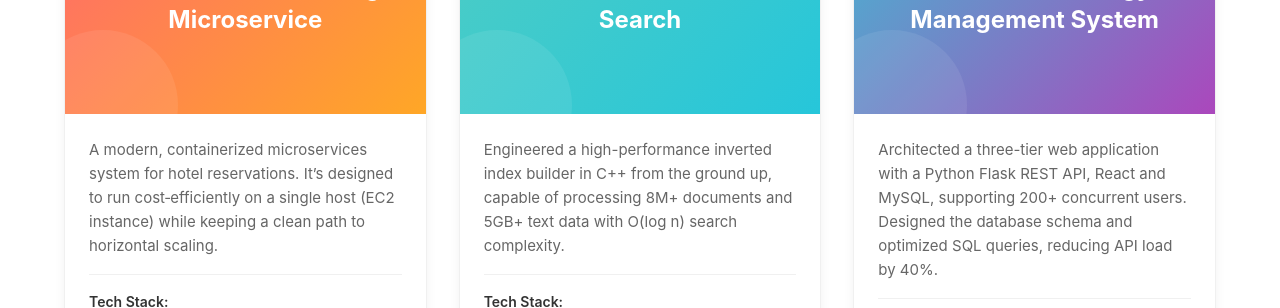
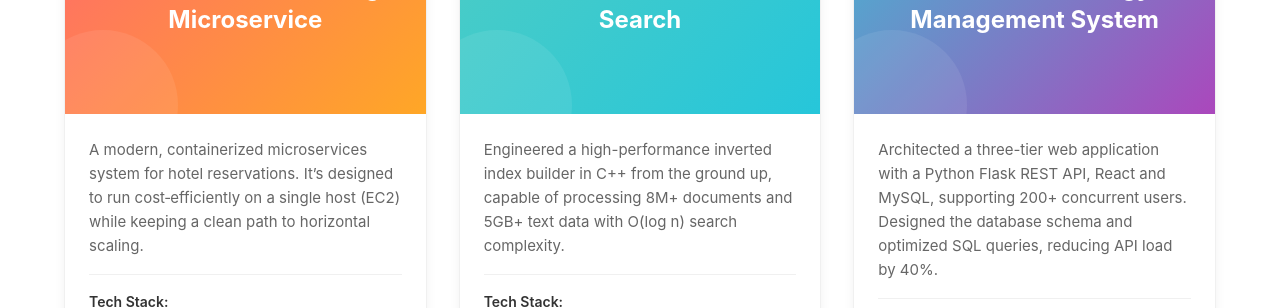
Before and after one commit to YZCUS/developer_portfolio, a React (Vite) app: page / in a window 1280 px wide. Shown: the part 3440-3748 px from the top of the page. Built offline with nearby package versions, Linux system fonts and the light colour scheme.

Commit message:
update hotel-booking-project description

```diff
--- a/src/data/projects.js
+++ b/src/data/projects.js
@@ -1,7 +1,7 @@
 export const projects = [
     {
         title: 'Scalable Hotel Booking Microservice',
-        description: 'A modern, containerized microservices system for hotel reservations. It’s designed to run cost‑efficiently on a single host (EC2 instance) while keeping a clean path to horizontal scaling.',
+        description: 'A modern, containerized microservices system for hotel reservations. It’s designed to run cost‑efficiently on a single host (EC2) while keeping a clean path to horizontal scaling.',
         technologies: ['Java', 'Spring Boot', 'React', 'REST API', 'PostgreSQL', 'Docker', 'JUnit', 'Microservices'],
         github: 'https://github.com/YZCUS/hotel-booking-microservice',
         demo: 'https://hotel-reservation.example.com'
```
